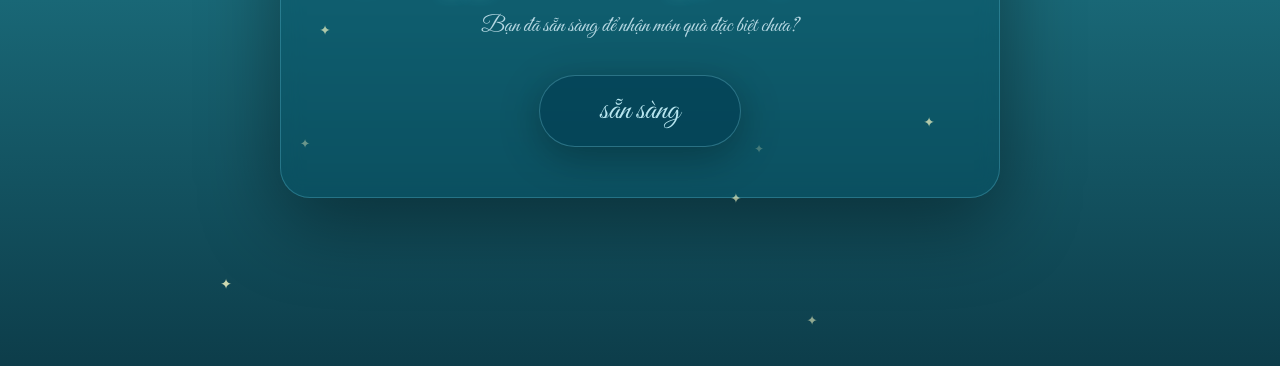
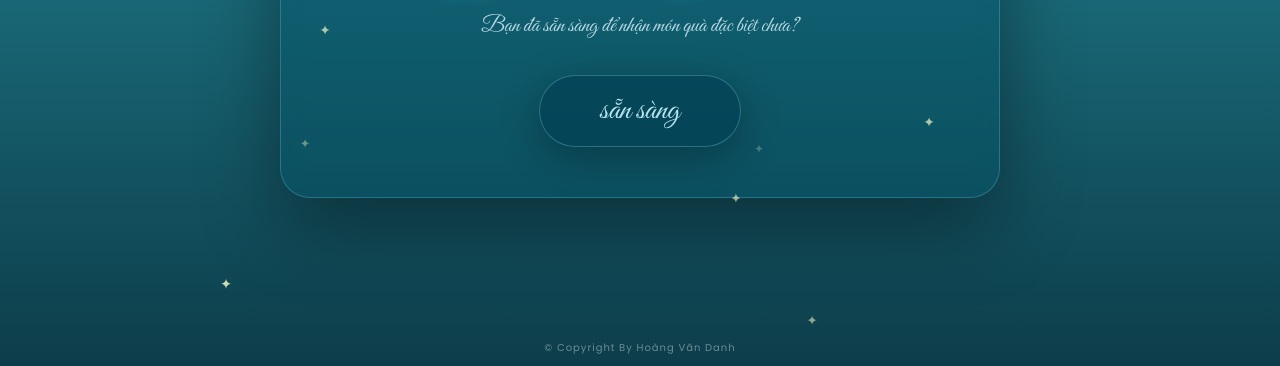
Before and after one commit to danh83200-eng/noel, a plain HTML site: page index.html in a window 1280 px wide. Shown: the part 434-800 px from the top of the page. Drawn offline with Linux system fonts and the light colour scheme.

Commit message:
Update index.html

```diff
--- a/index.html
+++ b/index.html
@@ -161,6 +161,20 @@
             0%, 100% { opacity: 0.3; transform: scale(1); }
             50% { opacity: 1; transform: scale(1.2); }
         }
+
+        .copyright {
+            position: fixed;
+            bottom: 10px;
+            left: 50%;
+            transform: translateX(-50%);
+            z-index: 100;
+            font-size: 10px;
+            color: rgba(255, 255, 255, 0.4);
+            font-family: 'Poppins', sans-serif;
+            letter-spacing: 1px;
+            pointer-events: none;
+            white-space: nowrap;
+        }
     </style>
 </head>
 
@@ -216,6 +230,8 @@
         <button class="ready-btn" onclick="goToTree()">sẵn sàng</button>
     </div>
 
+    <div class="copyright">© Copyright By Hoàng Văn Danh</div>
+
     <script>
         // Create snowflakes
         const snowflakes = ['❄', '❅', '❆', '✻', '✼'];
```
